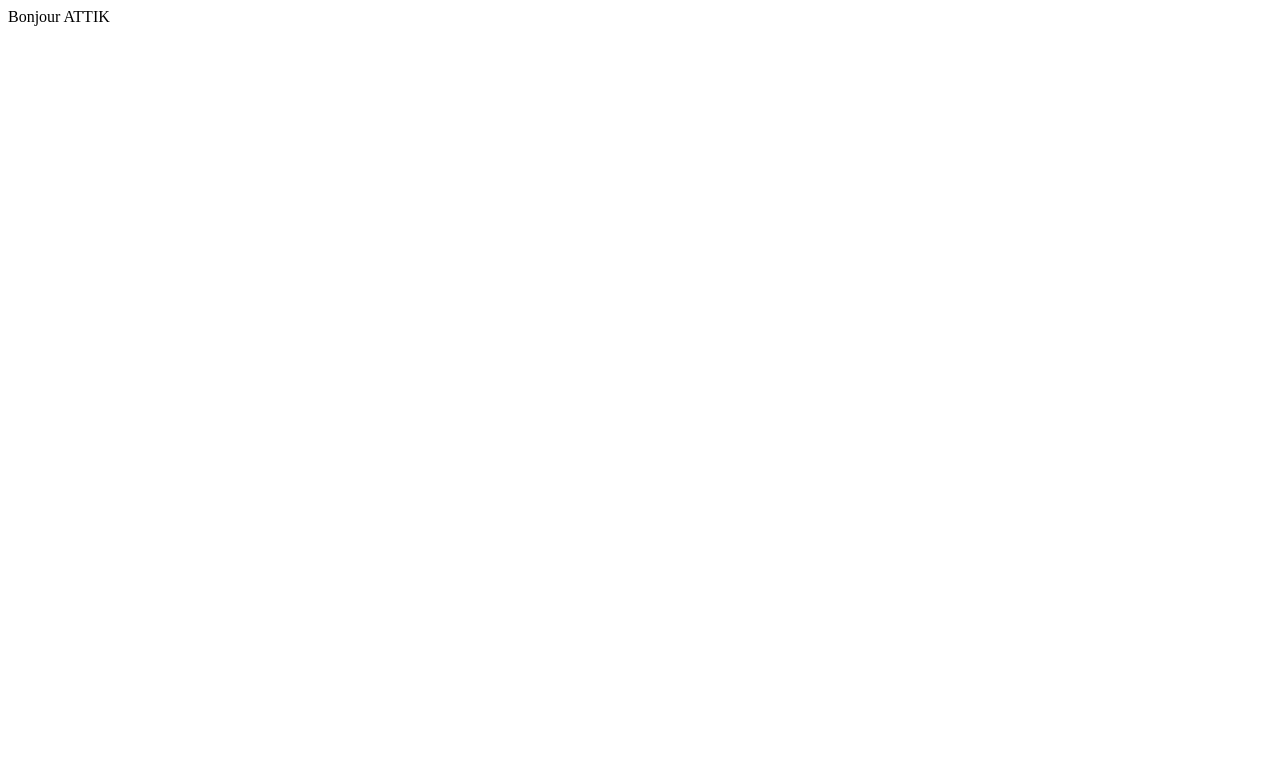
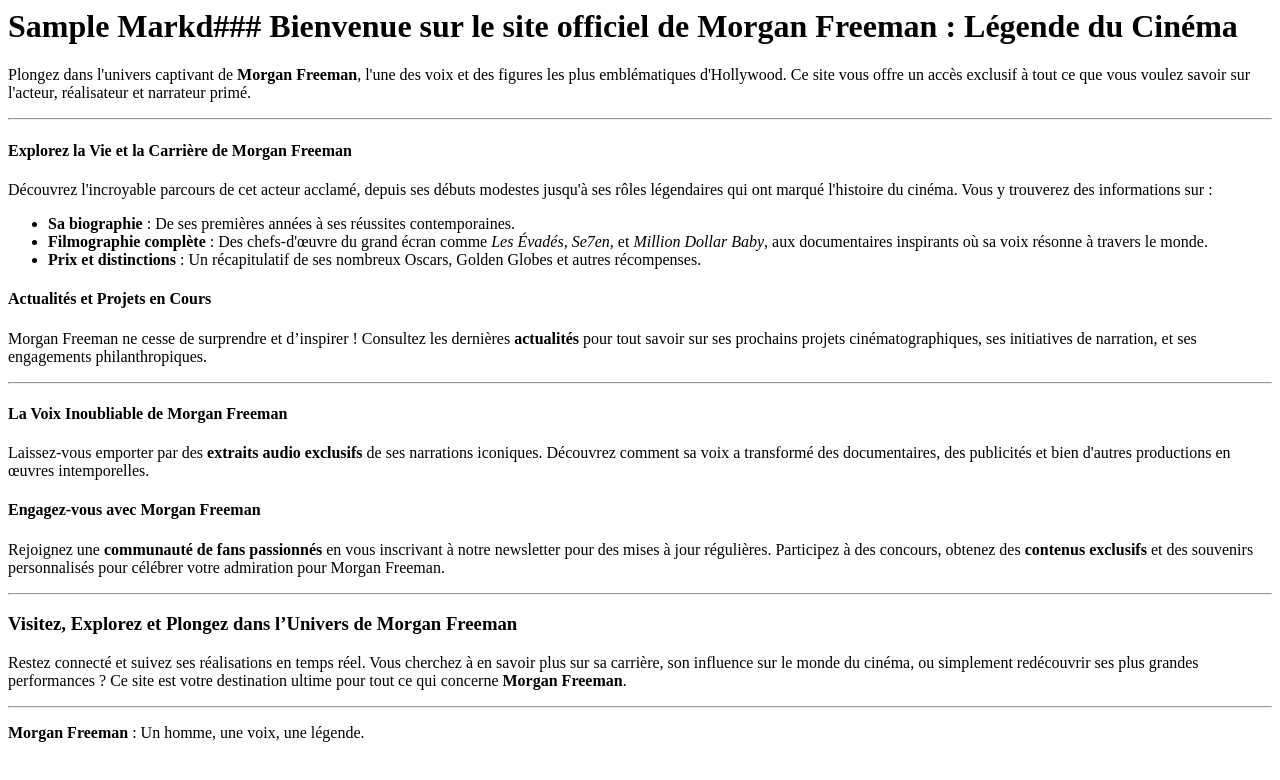
Before and after one commit to opinaka/chatgptprompts, a plain HTML site: page index.html in a window 1280 px wide. Drawn offline with Linux system fonts and the light colour scheme.

Commit message:
Update index.html

```diff
--- a/index.html
+++ b/index.html
@@ -1 +1,22 @@
-Bonjour ATTIK
+<h1 id="sample-markd-bienvenue-sur-le-site-officiel-de-morgan-freeman-l-gende-du-cin-ma">Sample Markd### Bienvenue sur le site officiel de Morgan Freeman : Légende du Cinéma</h1>
+<p>Plongez dans l&#39;univers captivant de <strong>Morgan Freeman</strong>, l&#39;une des voix et des figures les plus emblématiques d&#39;Hollywood. Ce site vous offre un accès exclusif à tout ce que vous voulez savoir sur l&#39;acteur, réalisateur et narrateur primé.</p>
+<hr>
+<h4 id="explorez-la-vie-et-la-carri-re-de-morgan-freeman">Explorez la Vie et la Carrière de Morgan Freeman</h4>
+<p>Découvrez l&#39;incroyable parcours de cet acteur acclamé, depuis ses débuts modestes jusqu&#39;à ses rôles légendaires qui ont marqué l&#39;histoire du cinéma. Vous y trouverez des informations sur :</p>
+<ul>
+<li><strong>Sa biographie</strong> : De ses premières années à ses réussites contemporaines.</li>
+<li><strong>Filmographie complète</strong> : Des chefs-d&#39;œuvre du grand écran comme <em>Les Évadés</em>, <em>Se7en</em>, et <em>Million Dollar Baby</em>, aux documentaires inspirants où sa voix résonne à travers le monde.</li>
+<li><strong>Prix et distinctions</strong> : Un récapitulatif de ses nombreux Oscars, Golden Globes et autres récompenses.</li>
+</ul>
+<h4 id="actualit-s-et-projets-en-cours">Actualités et Projets en Cours</h4>
+<p>Morgan Freeman ne cesse de surprendre et d’inspirer ! Consultez les dernières <strong>actualités</strong> pour tout savoir sur ses prochains projets cinématographiques, ses initiatives de narration, et ses engagements philanthropiques.</p>
+<hr>
+<h4 id="la-voix-inoubliable-de-morgan-freeman">La Voix Inoubliable de Morgan Freeman</h4>
+<p>Laissez-vous emporter par des <strong>extraits audio exclusifs</strong> de ses narrations iconiques. Découvrez comment sa voix a transformé des documentaires, des publicités et bien d&#39;autres productions en œuvres intemporelles.</p>
+<h4 id="engagez-vous-avec-morgan-freeman">Engagez-vous avec Morgan Freeman</h4>
+<p>Rejoignez une <strong>communauté de fans passionnés</strong> en vous inscrivant à notre newsletter pour des mises à jour régulières. Participez à des concours, obtenez des <strong>contenus exclusifs</strong> et des souvenirs personnalisés pour célébrer votre admiration pour Morgan Freeman.</p>
+<hr>
+<h3 id="visitez-explorez-et-plongez-dans-l-univers-de-morgan-freeman">Visitez, Explorez et Plongez dans l’Univers de Morgan Freeman</h3>
+<p>Restez connecté et suivez ses réalisations en temps réel. Vous cherchez à en savoir plus sur sa carrière, son influence sur le monde du cinéma, ou simplement redécouvrir ses plus grandes performances ? Ce site est votre destination ultime pour tout ce qui concerne <strong>Morgan Freeman</strong>.</p>
+<hr>
+<p><strong>Morgan Freeman</strong> : Un homme, une voix, une légende.</p>
```
